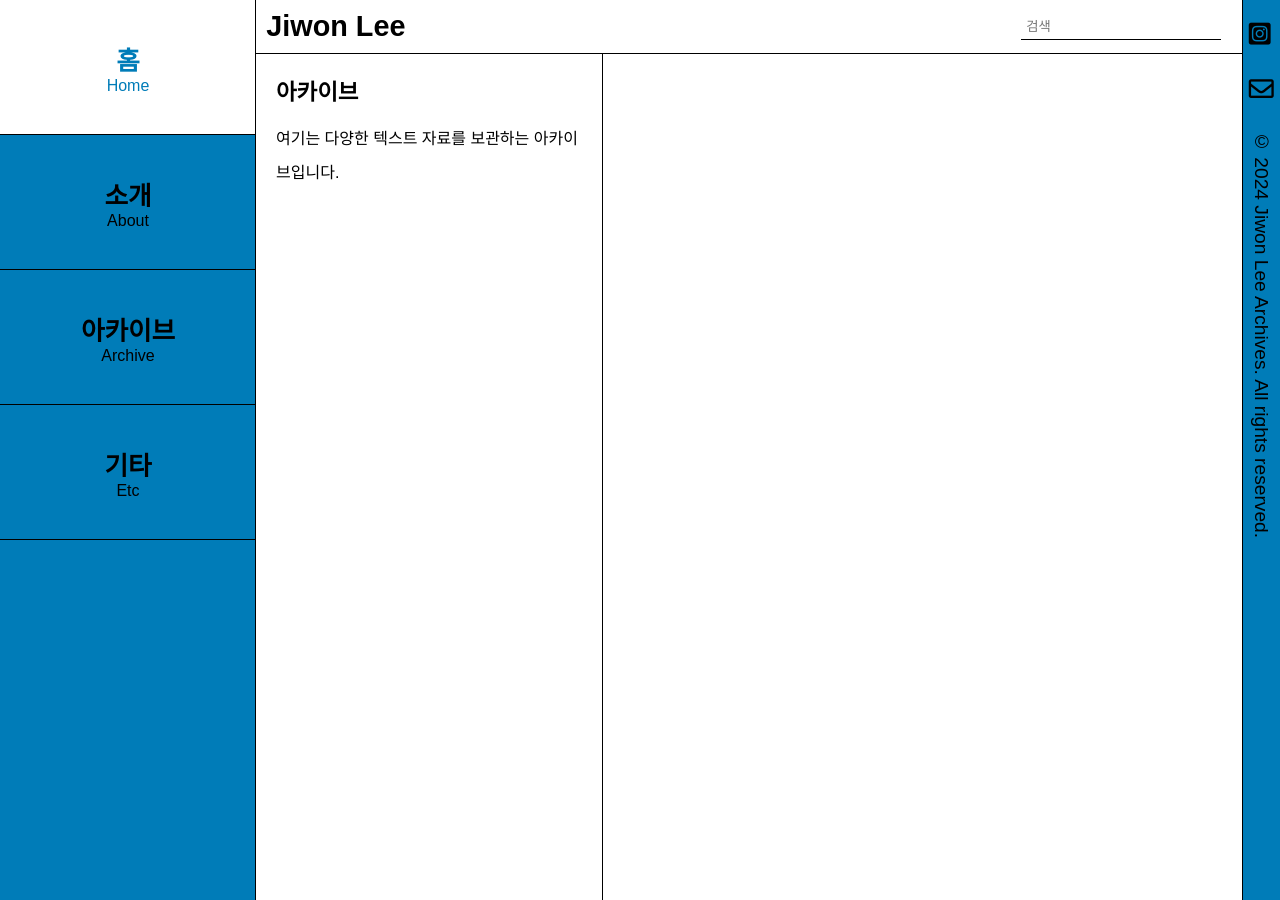
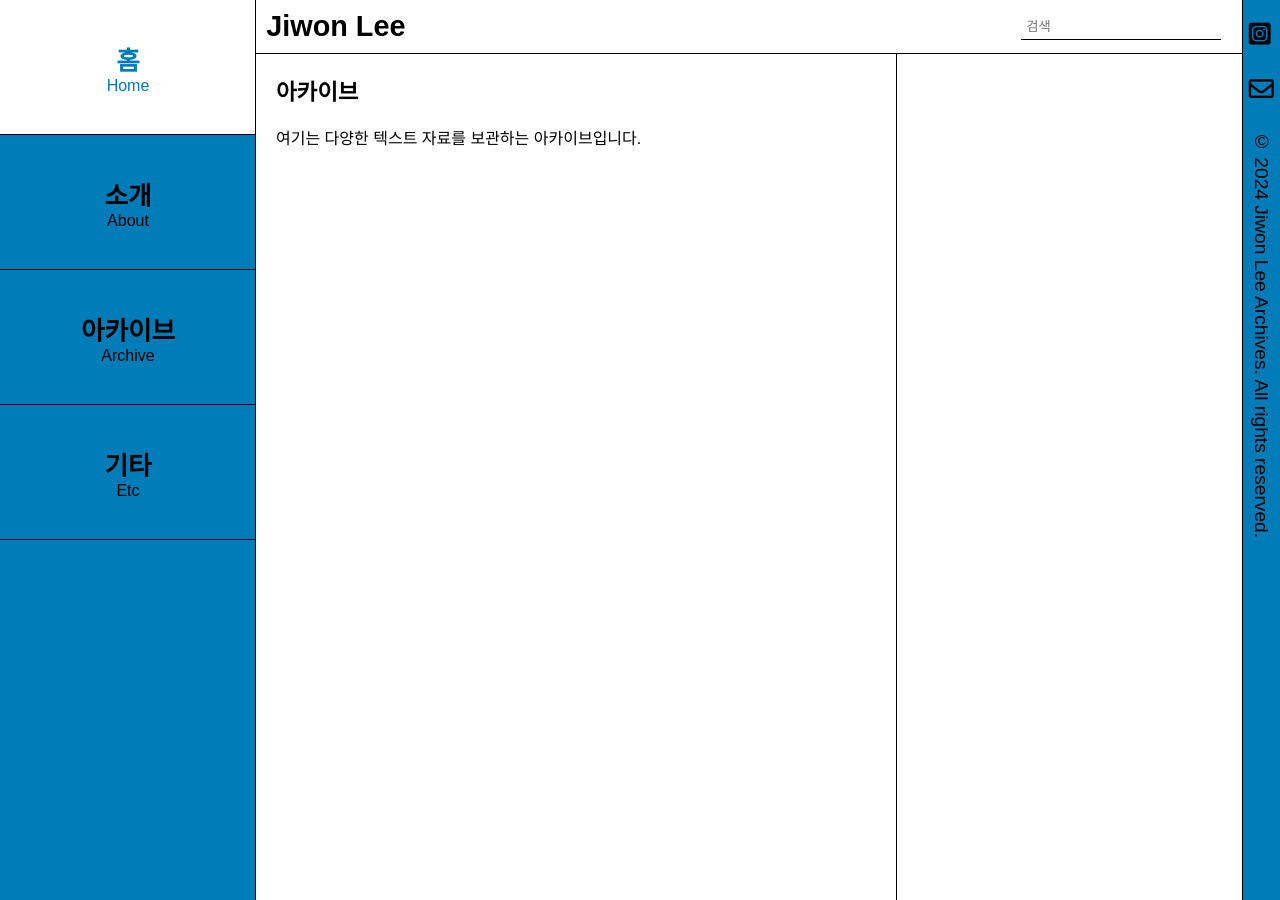
Before and after one commit to LfayeJ/archives, a Jekyll site: the page built from index.html, in a window 1280 px wide and 900 px high. Built offline with Jekyll 4.4.1, drawn with Linux system fonts in a browser that asks for light colours; some web fonts are replaced.

Commit message:
Update styles.css

```diff
--- a/assets/css/styles.css
+++ b/assets/css/styles.css
@@ -178,7 +178,7 @@ h1, h2 {
 }
 
 .primary-content {
-  width: calc(100% - 50vw);
+  width: 50vw;
   box-sizing: border-box;
 }
 
@@ -195,7 +195,7 @@ h1, h2 {
 }
 
 .secondary-content {
-  width: calc(100% - 77vw);
+  width: 27vw;
   box-sizing: border-box;
   border-left: 1px solid var(--border-color);
   font-size: 0.8rem;
@@ -336,15 +336,15 @@ footer {
 
 @media (max-width: 1024px) {
   .additional-side-menu {
-    width: calc(100% - 95vw);
+    width: 95vw;
   }
 
   .main-content {
-    width: calc(100% - 5vw);
+    width: 95vw;
   }
 
   .secondary-content {
-    width: calc(100% - 75vw);
+    width: 25vw;
     box-sizing: border-box;
   }
 }
@@ -355,7 +355,7 @@ footer {
   }
 
   .side-menu {
-    width: calc(100% - 5vw);
+    width: 95vw;
     height: auto;
     position: relative; /* fixed 위치를 relative로 변경 */
     border-right: none;
@@ -369,13 +369,13 @@ footer {
   }
 
   .grid-container {
-    width: calc(100% - 5vw);
+    width: 95vw;
     display: flex;
     flex-direction: column;
   }
 
   .grid-item {
-    width: calc(100% - 5vw);
+    width: 95vw;
     height: 9vh;
     border-right: none;
 }
@@ -383,13 +383,13 @@ footer {
 .main-content {
     margin-left: 0; /* side-menu 너비만큼의 여백 제거 */
     margin-right: 0; /* footer 너비만큼의 여백 제거 */
-    width: calc(100% - 5vw);
+    width: 95vw;
     flex-direction: column;
     border-top: none;
   }
 
  .content, .primary-content, .secondary-content {
-    width: calc(100% - 5vw);
+    width: 95vw;
     padding: 10px;
     flex-direction: column;
   }
```
